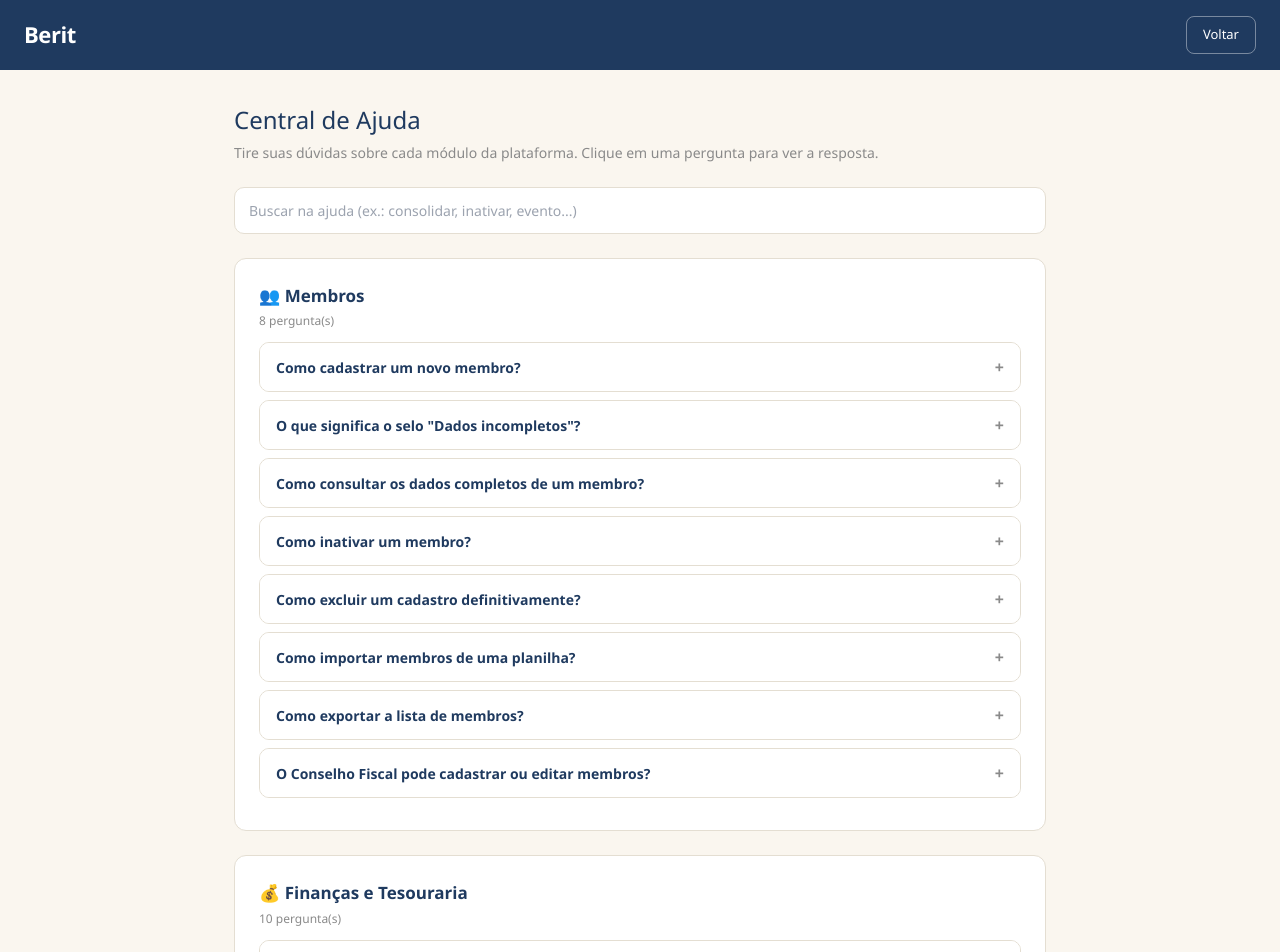
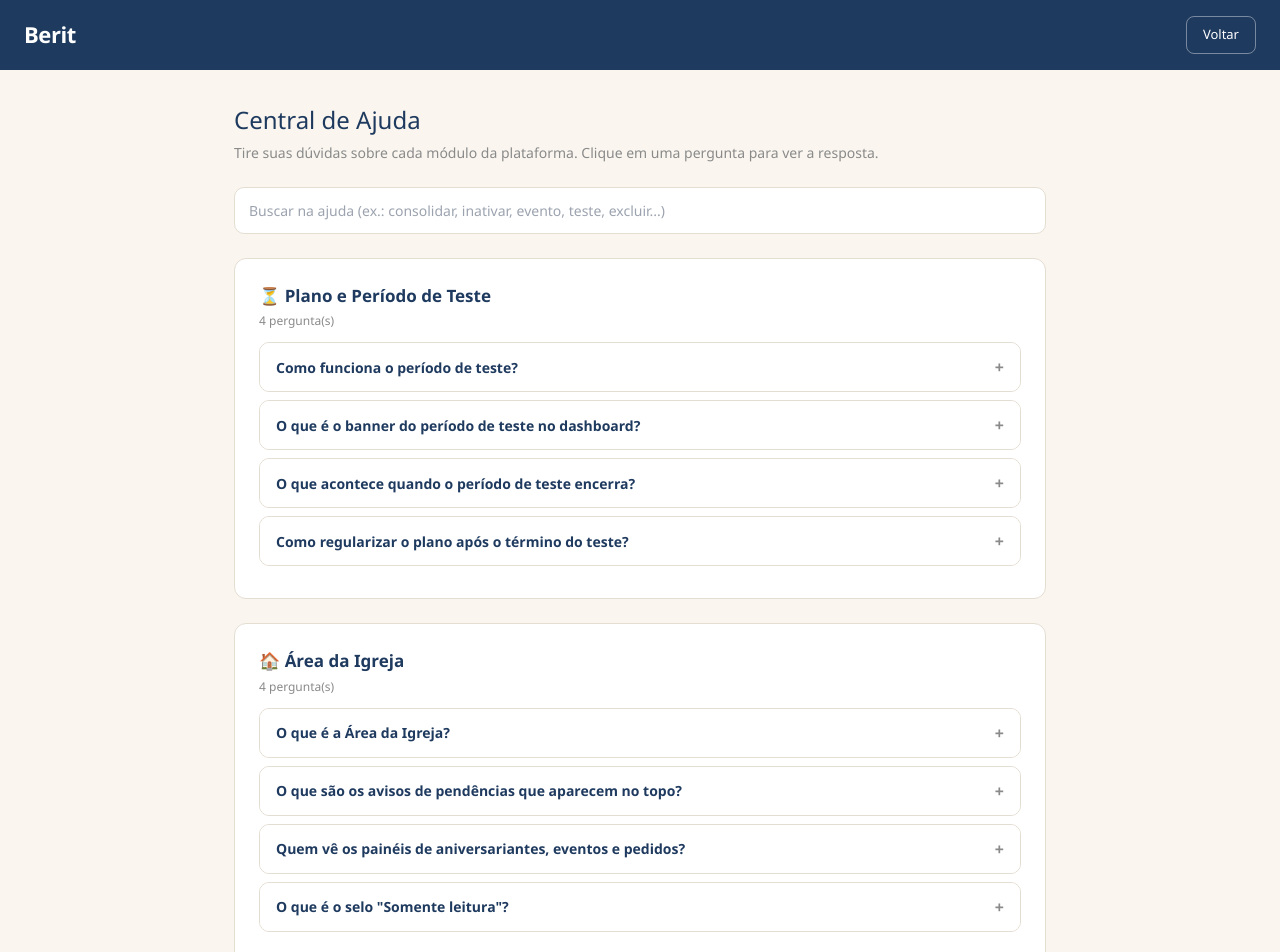
Before and after one commit to Jorgevan-SAJ/berit, a Next.js app: page /ajuda in a window 1280 px wide. Shown: the top 952 px of the page. Built offline with nearby package versions, Linux system fonts and the light colour scheme.

Commit message:
Update help content and search placeholder text

```diff
--- a/app/ajuda/page.js
+++ b/app/ajuda/page.js
@@ -1,6 +1,26 @@
 'use client'
 import { useState } from 'react'
 const SECOES = [
+  {
+    modulo: 'Plano e Período de Teste',
+    icone: '⏳',
+    itens: [
+      { p: 'Como funciona o período de teste?', r: 'Ao criar a conta, a igreja entra em período de teste gratuito por um prazo definido no cadastro (a data de encerramento fica visível nas Configurações da Igreja). Durante esse período, todos os módulos funcionam normalmente.' },
+      { p: 'O que é o banner do período de teste no dashboard?', r: 'É o aviso exibido no topo da Área da Igreja. Ele aparece em azul quando o teste ainda tem mais de 1 dia ("X dias restantes"), em âmbar no último dia e em vermelho quando o período já encerrou. Igrejas com plano vitalício não veem o banner.' },
+      { p: 'O que acontece quando o período de teste encerra?', r: 'As funções de cadastro e edição ficam bloqueadas: em Membros (novo, editar, inativar, excluir, importar, exportar, autocadastro), em Finanças (novo lançamento, editar, excluir, consolidar, contribuições, renomear abas) e em Agenda (novo evento, editar, excluir). A consulta aos dados continua liberada em todos os módulos, e o banner vermelho orienta a regularização.' },
+      { p: 'Como regularizar o plano após o término do teste?', r: 'Entre em contato com a Equipe Berit pelo e-mail beritinovacoes@gmail.com. Após a regularização, as funções de cadastro e edição voltam a funcionar normalmente.' },
+    ],
+  },
+  {
+    modulo: 'Área da Igreja',
+    icone: '🏠',
+    itens: [
+      { p: 'O que é a Área da Igreja?', r: 'É o painel principal após o login, com acesso restrito a usuários cadastrados e autorizados pela administração. Ela reúne os atalhos para os módulos (Membros, Finanças, Agenda, Perfis de Acesso, Diretório Público) e painéis com aniversariantes, próximos eventos e pedidos de acolhimento.' },
+      { p: 'O que são os avisos de pendências que aparecem no topo?', r: 'São avisos automáticos que direcionam para onde agir: vermelho/azul quando há pendências na Central de Auditoria de Finanças, e verde quando há cadastros de autocadastro aguardando confirmação em Membros. Clique no aviso para ir direto ao local.' },
+      { p: 'Quem vê os painéis de aniversariantes, eventos e pedidos?', r: 'Os perfis Administrador e Secretaria. O Conselho Fiscal e a Tesouraria não veem os painéis, apenas os atalhos dos módulos (com selo "Somente leitura" quando aplicável).' },
+      { p: 'O que é o selo "Somente leitura"?', r: 'Indica que o módulo está em modo consulta para o seu perfil (Tesouraria e Conselho Fiscal em Membros/Agenda; Conselho Fiscal em Finanças). Você pode ver e pesquisar, mas não cadastra nem edita.' },
+    ],
+  },
   {
     modulo: 'Membros',
     icone: '👥',
@@ -12,6 +32,8 @@ const SECOES = [
       { p: 'Como excluir um cadastro definitivamente?', r: 'Clique em "Excluir" na linha do membro e confirme. A ação não pode ser desfeita e apaga todos os dados do membro. Prefira a inativação quando houver histórico a preservar.' },
       { p: 'Como importar membros de uma planilha?', r: 'Use o botão "Importar dados" (disponível para Administrador e Secretaria). O sistema aceita arquivos .xlsx, .xls e .csv, mostra uma pré-visualização antes de processar e gera um relatório da importação.' },
       { p: 'Como exportar a lista de membros?', r: 'Clique em "Exportar". O sistema gera um arquivo .xlsx com os membros filtrados na tela, incluindo idade, faixa etária e datas. Disponível para Administrador e Secretaria.' },
+      { p: 'O que é o Autocadastro e como funciona a confirmação?', r: 'É o cadastro feito pelo próprio visitante pela página pública da igreja. Ele entra como pendente e aparece para Administrador e Secretaria confirmarem. Quando há cadastros aguardando, um aviso aparece na Área da Igreja, um selo laranja aparece no card Membros e um contador no botão "Autocadastro".' },
+      { p: 'Por que não vejo os botões de cadastro e edição?', r: 'Pode ser por dois motivos: (1) seu perfil é de somente leitura (Tesouraria ou Conselho Fiscal, que consultam mas não editam), ou (2) o período de teste da igreja encerrou e as funções de escrita estão bloqueadas até a regularização do plano. A consulta continua liberada nos dois casos.' },
       { p: 'O Conselho Fiscal pode cadastrar ou editar membros?', r: 'Não. O Conselho Fiscal tem acesso somente leitura ao módulo Membros: pode consultar a listagem, usar os filtros e abrir a ficha completa (botão "Consultar"), mas não vê os botões de cadastrar, editar, inativar, excluir, importar ou exportar.' },
     ],
   },
@@ -28,6 +50,7 @@ const SECOES = [
       { p: 'Como gerar relatórios?', r: 'Clique em "Relatórios" no topo de Finanças. Escolha o período (dia, mês ou período) e o conteúdo (completo em formato extrato, só entradas ou só saídas), e baixe em PDF ou Excel. No relatório do dia há área de assinaturas dos representantes da comissão. O Conselho Fiscal também pode consultar os relatórios, em somente leitura.' },
       { p: 'O que é o relatório de Contribuições?', r: 'Exclusivo do Tesouraria. Mostra o comportamento dos membros em relação às contribuições no ano: meses com contribuição, total e classificação automática — Não Ofertante (0 meses), Ofertante Esporádico (1 a 5), Ofertante Frequente (6 a 8) ou Dizimista (9 a 12).' },
       { p: 'Como ver as observações de um lançamento?', r: 'Clique em "Consultar" na linha do lançamento. O modal mostra todos os dados, incluindo observações, forma de pagamento, membro vinculado e a nota permanente, se houver.' },
+      { p: 'Por que não vejo os botões de lançar, editar e consolidar?', r: 'Se seu perfil é o Conselho Fiscal, o módulo é somente leitura por padrão. Se seu perfil é Tesouraria ou Administrador e mesmo assim os botões sumiram, o período de teste da igreja encerrou e as funções de escrita estão bloqueadas até a regularização do plano. Consulta, relatórios e auditoria continuam liberados.' },
       { p: 'O que o Conselho Fiscal pode fazer em Finanças?', r: 'Consultar tudo em modo somente leitura: lançamentos, relatórios e a Central de Auditoria (comparativo antes/depois e histórico). Não pode lançar, editar, consolidar, aprovar ou rejeitar alterações. É o perfil de fiscalização das contas da igreja.' },
     ],
   },
@@ -54,6 +77,7 @@ const SECOES = [
       { p: 'Como sair da página de Configurações?', r: 'Use o botão "Voltar" no topo da página ou aguarde: após salvar com sucesso, a página retorna sozinha à Área da Igreja.' },
       { p: 'Por que a mensagem de sucesso só aparece às vezes?', r: 'A mensagem verde só é exibida quando o banco confirma a gravação. Se a alteração for recusada por permissão, a tela mostra o erro em vermelho e nenhum dado é salvo — assim você nunca fica com a impressão de que salvou sem ter salvo.' },
       { p: 'Como alterar senha?', r: "Se você esqueceu sua senha, na área de acesso informe o e-mail e clique em 'Esqueci a senha'. Se você lembra a senha e deseja alterá-la, vá em Configurações da Igreja e procure a opção Alteração de Senha." },
+      { p: 'Como excluir o cadastro da igreja?', r: 'No final da página de Configurações (o último botão, abaixo de tudo), clique em "Excluir Cadastro da Igreja". O sistema exibe um primeiro aviso sobre a exclusão permanente; ao continuar, uma segunda confirmação pede a sua senha de acesso. Com a senha correta, todos os dados da igreja (membros, finanças, agenda, pedidos e perfis) são excluídos definitivamente e a igreja deixa de aparecer no Diretório Público. Ação irreversível: se a igreja voltar a usar o Berit, será necessário informar tudo novamente, sem resgate de dados antigos. Esse direito está previsto na LGPD (art. 18, inciso VI).' },
     ],
   },
   {
@@ -64,6 +88,18 @@ const SECOES = [
       { p: 'Qual a diferença entre evento permanente e específico?', r: 'Permanente (ou recorrente) repete toda semana — ex.: Culto de Celebração aos domingos. Específico tem data única — ex.: Conferência de Missões em 20/10. No cadastro, escolha o tipo e os campos se adaptam.' },
       { p: 'Eventos com data passada somem?', r: 'Sim. Eventos específicos com data passada saem automaticamente da agenda (pública e administrativa). Eventos permanentes nunca expiram.' },
       { p: 'Como editar ou excluir um evento?', r: 'Clique no evento no calendário ou na lista para abrir o modal de detalhes. Se o seu perfil gerencia a agenda (Administrador ou Secretaria), aparecem os botões Editar e Excluir. O Conselho Fiscal apenas visualiza.' },
+      { p: 'Por que não vejo o botão "+ Novo evento"?', r: 'Se seu perfil é somente leitura, a opção não existe por padrão. Se seu perfil é Administrador ou Secretaria e mesmo assim o botão sumiu, o período de teste da igreja encerrou e a criação e edição de eventos estão bloqueadas até a regularização do plano. A visualização do calendário continua liberada.' },
+    ],
+  },
+  {
+    modulo: 'Página Pública e Diretório',
+    icone: '🌐',
+    itens: [
+      { p: 'Como o visitante encontra a igreja e envia pedidos?', r: 'Pela página pública (link /igreja/slug) ou pelo Diretório, o visitante acessa os dados da igreja e pode enviar pedidos de acolhimento: Oração ou Orientação espiritual. O pedido chega no painel "Pedidos de acolhimento" da Área da Igreja, onde Administrador e Secretaria podem iniciar o atendimento e compartilhar no grupo de WhatsApp da igreja (o texto é copiado pronto e o WhatsApp abre para escolher o grupo).' },
+      { p: 'Como funcionam os grupos de WhatsApp da página pública?', r: 'A igreja cadastra, em Configurações, o número (formato 55 + DDD + número) ou o link do grupo para pedidos de oração e outro para perguntas/orientações. Na página pública, o visitante escolhe o canal e o pedido é encaminhado de forma organizada para a igreja.' },
+      { p: 'Como funciona a verificação no Google Maps?', r: 'Em Configurações, o botão "Verificar no Maps" abre o Google Maps com a busca "Nome da igreja + endereço + cidade + UF" — a mesma fórmula usada na página pública. É uma forma de conferir se o endereço cadastrado aponta para o lugar certo antes de publicar.' },
+      { p: 'Como funciona o botão "Dizimar/Ofertar"?', r: 'Se a igreja cadastrar uma chave Pix em Configurações, a página pública exibe o botão "Dizimar/Ofertar". Ao clicar, a chave é copiada para o visitante colar no aplicativo do banco e fazer a doação.' },
+      { p: 'O que é o selo de verificado no Diretório?', r: 'É o selo exibido na página pública quando a igreja confirma os dados públicos (nome, cidade, UF, endereço e bairro) pelo botão "Confirmar dados públicos" em Configurações. Ele aumenta a confiança de quem visita o perfil.' },
     ],
   },
 ]
@@ -124,7 +160,7 @@ export default function AjudaPage() {
           type="text"
           value={busca}
           onChange={(e) => setBusca(e.target.value)}
-          placeholder="Buscar na ajuda (ex.: consolidar, inativar, evento...)"
+          placeholder="Buscar na ajuda (ex.: consolidar, inativar, evento, teste, excluir...)"
           style={{ width: '100%', padding: '12px 14px', border: '1px solid #E4DED2', borderRadius: 10, fontSize: 14, boxSizing: 'border-box', marginBottom: '1.5rem', fontFamily: 'inherit' }}
         />
         {filtradas.length === 0 ? (
```
